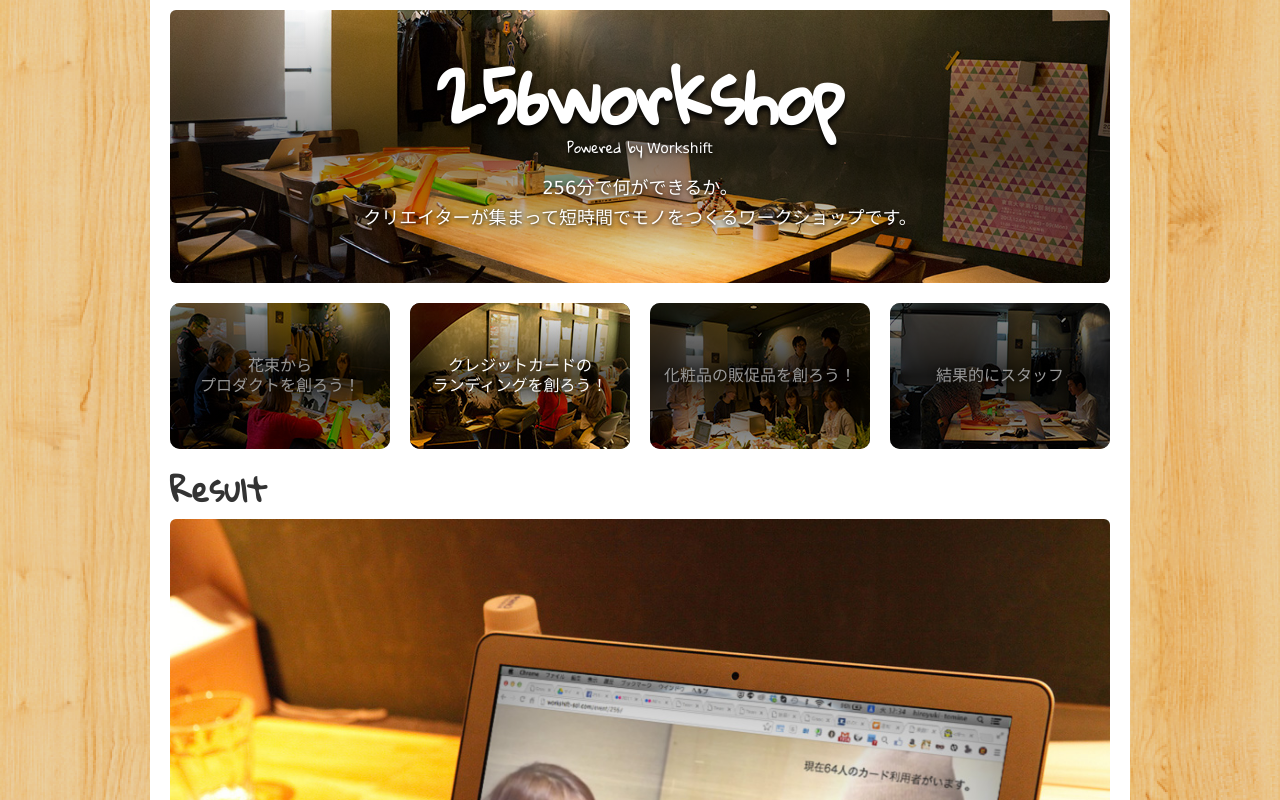
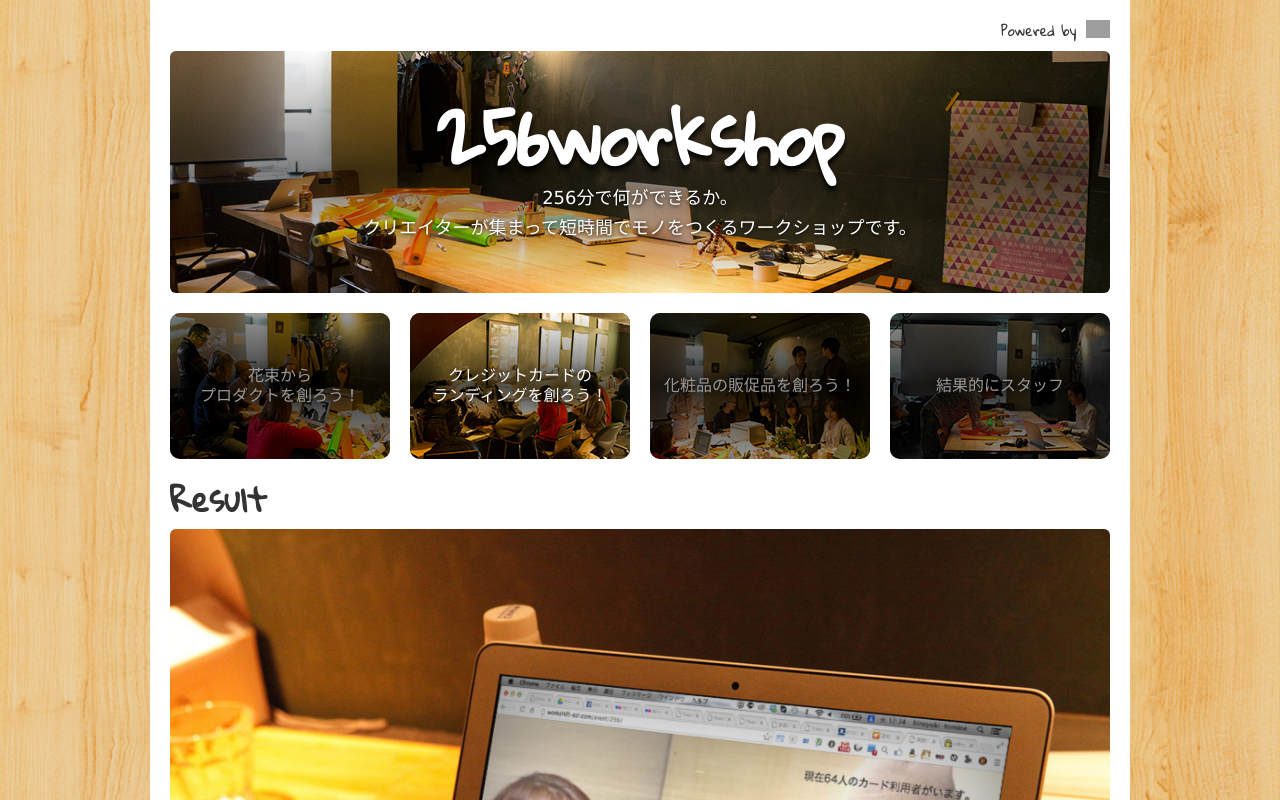
Before and after one commit to htomine/256workshop, a plain HTML site: page team2.html in a window 1280 px wide. Shown: the top 800 px of the page. Drawn offline with Linux system fonts and the light colour scheme; grey boxes are pictures that could not be loaded.

Commit message:
modify powered by and change text of team2 result caption

```diff
--- a/sass/style.scss
+++ b/sass/style.scss
@@ -12,8 +12,26 @@ body {
  Meiryo, メイリオ, sans-serif;
 }
 .wrap {
+    position: relative;
     background-color: #fff;
-    padding: 10px 20px 0;
+    padding: 20px 20px 0;
+    z-index: 0;
+}
+.poweredby {
+    text-align: right;
+    font-size: 14px;
+    font-weight: normal;
+    a {
+        color: #fff;
+        }
+    span {
+        @include font-gloria;
+    }
+    img {
+        height: 18px;
+        margin-left: 5px;
+        vertical-align: top;
+    }
 }
 
 .hero-unit {
@@ -25,22 +43,13 @@ body {
     color: #fff;
     text-align: center;
     h1 {
+        margin-bottom: 10px;
         text-shadow: 0 5px 5px rgba(0,0,0,0.9);
         font-size: 72px;
         @include font-gloria;
     }
     p {
         text-shadow: 0 1px 4px rgba(0,0,0,0.9);
-    }
-    .poweredby {
-        font-size: 14px;
-        font-weight: normal;
-        a {
-            color: #fff;
-            }
-        span {
-            @include font-gloria;
-        }
     }
 }
 h2 {
--- a/team2.html
+++ b/team2.html
@@ -14,9 +14,9 @@
     <body>
         <div class="container wrap">
             <div class="container">
+                <p class="poweredby"><span>Powered by</span> <a href="http://workshift-sol.com/?page=256" target="_blank"><img src="http://workshift-sol.com/assets/img/logo.png"></a></p>
                 <div class="hero-unit">
                     <h1>256workshop</h1>
-                    <p class="poweredby"><span>Powered by</span> <a href="http://workshift-sol.com/?page=256" target="_blank">Workshift</a></p>
                     <p>256分で何ができるか。<br>クリエイターが集まって短時間でモノをつくるワークショップです。</p>
                 </div>
             </div>
@@ -33,7 +33,7 @@
                 <div class="row result">
                     <ul class="unstyled photos">
                         <li class="span12 photo"><img class="img-rounded" src="../photo/team2/result/result04.jpg" />
-                        <p class="caption">感動的なコーポレートカードのランディング。<br />無機質なカードに使う人の暖かさを。<br /><a href="http://workshift-sol.com/event/256/" target="_blank">http://workshift-sol.com/event/256/</a></p>
+                        <p class="caption">感動的なクレジットカードのランディング。<br />無機質なカードに使う人の暖かさを。<br /><a href="http://workshift-sol.com/event/256/" target="_blank">http://workshift-sol.com/event/256/</a></p>
                         </li>
                     </ul>
                 </div>
```
Also changed, not shown: index.html (+1 -1 lines), team3.html (+1 -1 lines), team4.html (+1 -1 lines), css/style.css.
